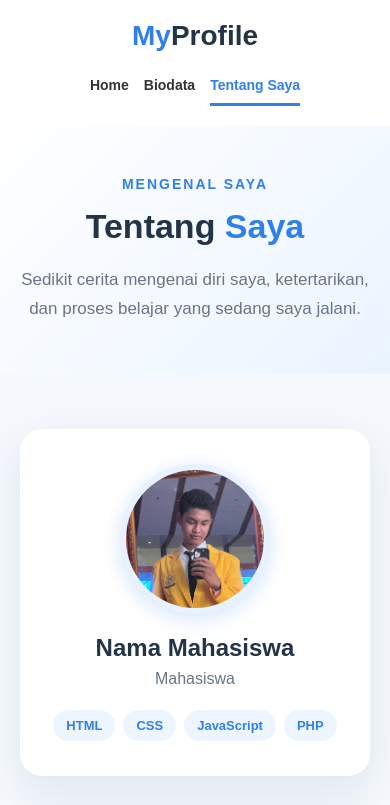
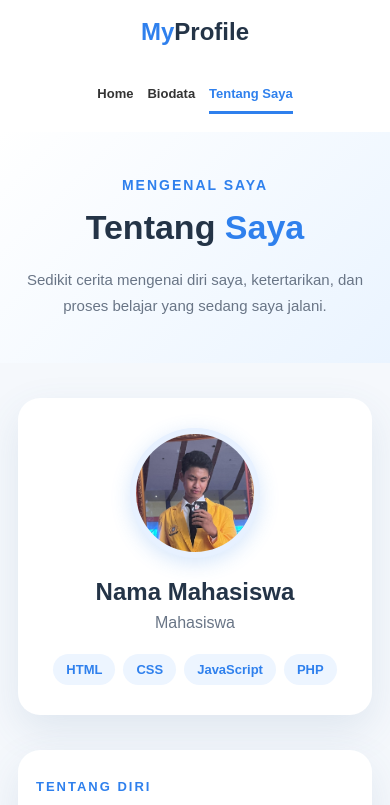
Before and after one commit to AxieL11/Pemograman-web, a plain HTML site: page tentang.html in a window 390 px wide. Shown: the top 805 px of the page. Drawn offline with Linux system fonts and the light colour scheme.

Commit message:
Add files via upload

```diff
--- a/biodata.css
+++ b/biodata.css
@@ -427,3 +427,113 @@ footer {
         padding: 25px 20px;
     }
 }
+
+/* Mobile */
+
+@media (max-width: 900px) {
+
+    header {
+        height: auto;
+        flex-direction: column;
+        padding: 20px;
+        gap: 15px;
+    }
+
+    nav {
+        gap: 20px;
+        flex-wrap: wrap;
+        justify-content: center;
+    }
+
+    nav a {
+        padding: 10px 0;
+        font-size: 15px;
+    }
+
+    .hero-biodata {
+        padding: 55px 25px;
+    }
+
+    .judul h1 {
+        font-size: 40px;
+    }
+
+    .biodata-section {
+        grid-template-columns: 1fr;
+        padding: 0 25px;
+    }
+
+    .profile-card {
+        width: 100%;
+        max-width: 400px;
+        margin: auto;
+    }
+
+    .data {
+        grid-template-columns: 1fr;
+    }
+}
+
+@media (max-width: 500px) {
+
+    header {
+        padding: 18px 15px;
+    }
+
+    .logo {
+        font-size: 24px;
+    }
+
+    nav {
+        gap: 14px;
+    }
+
+    nav a {
+        font-size: 13px;
+    }
+
+    .hero-biodata {
+        padding: 45px 18px;
+    }
+
+    .judul h1 {
+        font-size: 34px;
+    }
+
+    .deskripsi {
+        font-size: 15px;
+    }
+
+    .biodata-section {
+        padding: 0 18px;
+        margin: 35px auto;
+    }
+
+    .profile-card {
+        padding: 30px 20px;
+    }
+
+    .foto-profile {
+        width: 130px;
+        height: 130px;
+    }
+
+    .biodata-card {
+        padding: 25px 18px;
+    }
+
+    .data-item {
+        padding: 15px;
+    }
+
+    .data-icon {
+        min-width: 42px;
+        height: 42px;
+        font-size: 19px;
+    }
+
+    footer {
+        font-size: 13px;
+        padding: 20px 15px;
+    }
+}
--- a/index.css
+++ b/index.css
@@ -480,3 +480,131 @@ footer {
         text-align: center;
     }
 }
+
+/* Mobile */
+
+@media (max-width: 900px) {
+
+    header {
+        height: auto;
+        flex-direction: column;
+        padding: 20px;
+        gap: 15px;
+    }
+
+    nav {
+        gap: 20px;
+        flex-wrap: wrap;
+        justify-content: center;
+    }
+
+    nav a {
+        padding: 10px 0;
+        font-size: 15px;
+    }
+
+    .hero {
+        flex-direction: column;
+        text-align: center;
+        padding: 50px 25px;
+        gap: 40px;
+    }
+
+    .hero-text {
+        max-width: 100%;
+    }
+
+    .hero-text h1 {
+        font-size: 40px;
+    }
+
+    .deskripsi {
+        margin-left: auto;
+        margin-right: auto;
+    }
+
+    .tombol {
+        justify-content: center;
+        flex-wrap: wrap;
+    }
+
+    .profile-card {
+        width: 100%;
+        max-width: 380px;
+    }
+
+    .info {
+        grid-template-columns: 1fr;
+        padding: 40px 25px;
+    }
+
+    .info-card {
+        max-width: 500px;
+        width: 100%;
+        margin: auto;
+    }
+}
+
+@media (max-width: 500px) {
+
+    header {
+        padding: 18px 15px;
+    }
+
+    .logo {
+        font-size: 24px;
+    }
+
+    nav {
+        gap: 14px;
+    }
+
+    nav a {
+        font-size: 13px;
+    }
+
+    .hero {
+        padding: 40px 18px;
+    }
+
+    .sapaan {
+        font-size: 12px;
+    }
+
+    .hero-text h1 {
+        font-size: 34px;
+    }
+
+    .deskripsi {
+        font-size: 15px;
+    }
+
+    .tombol {
+        flex-direction: column;
+    }
+
+    .btn-utama,
+    .btn-kedua {
+        width: 100%;
+        text-align: center;
+    }
+
+    .profile-card {
+        padding: 30px 20px;
+    }
+
+    .foto-profile {
+        width: 130px;
+        height: 130px;
+    }
+
+    .info-card {
+        flex-direction: column;
+        text-align: center;
+    }
+
+    footer {
+        font-size: 13px;
+        padding: 20px 15px;
+    }
+}
--- a/tentang.css
+++ b/tentang.css
@@ -495,3 +495,120 @@ footer {
         padding-right: 20px;
     }
 }
+
+/* Mobile */
+
+@media (max-width: 900px) {
+
+    header {
+        height: auto;
+        flex-direction: column;
+        padding: 20px;
+        gap: 15px;
+    }
+
+    nav {
+        gap: 20px;
+        flex-wrap: wrap;
+        justify-content: center;
+    }
+
+    nav a {
+        padding: 10px 0;
+        font-size: 15px;
+    }
+
+    .hero-tentang {
+        padding: 55px 25px;
+    }
+
+    .judul h1 {
+        font-size: 40px;
+    }
+
+    .tentang-section {
+        grid-template-columns: 1fr;
+        padding: 0 25px;
+    }
+
+    .profile-card {
+        width: 100%;
+        max-width: 400px;
+        margin: auto;
+    }
+
+    .minat-container {
+        grid-template-columns: 1fr;
+    }
+}
+
+@media (max-width: 500px) {
+
+    header {
+        padding: 18px 15px;
+    }
+
+    .logo {
+        font-size: 24px;
+    }
+
+    nav {
+        gap: 14px;
+    }
+
+    nav a {
+        font-size: 13px;
+    }
+
+    .hero-tentang {
+        padding: 45px 18px;
+    }
+
+    .judul h1 {
+        font-size: 34px;
+    }
+
+    .deskripsi {
+        font-size: 15px;
+    }
+
+    .tentang-section {
+        padding: 0 18px;
+        margin: 35px auto;
+    }
+
+    .profile-card {
+        padding: 30px 20px;
+    }
+
+    .foto-profile {
+        width: 130px;
+        height: 130px;
+    }
+
+    .tentang-card {
+        padding: 25px 18px;
+    }
+
+    .tentang-card h2 {
+        font-size: 24px;
+    }
+
+    .tentang-card p {
+        font-size: 15px;
+        text-align: left;
+    }
+
+    .minat-section {
+        padding: 10px 18px 50px;
+    }
+
+    .minat-card {
+        padding: 25px 20px;
+    }
+
+    footer {
+        font-size: 13px;
+        padding: 20px 15px;
+    }
+}
```
